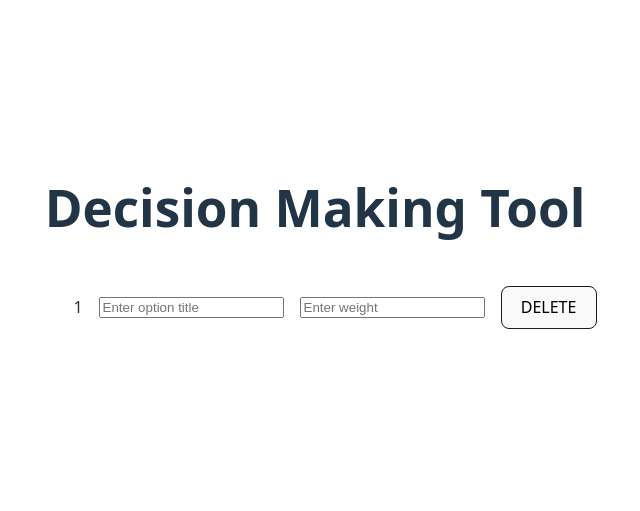
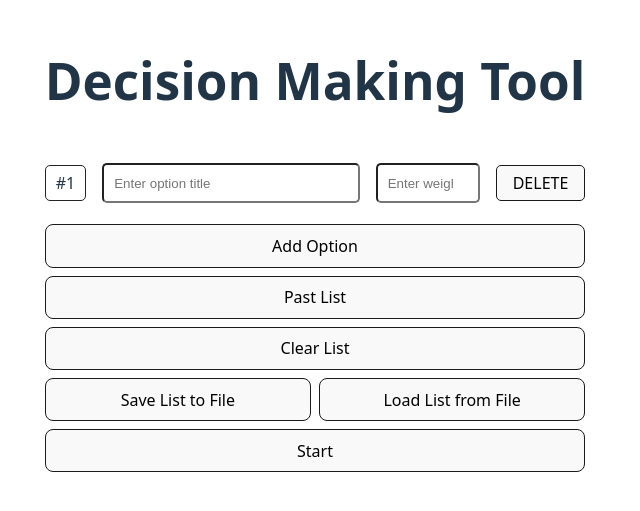
Before and after one commit to lipan4836/decision-making-tool, a Vue app in the folder decision-making-tool/: page / in a window 1280 px wide. Shown: the part 155-666 px from the top of the page, without its empty margins (325-965 px from the left). Built offline with nearby package versions, Linux system fonts and the light colour scheme.

Commit message:
feat: implement store to control options

```diff
--- a/decision-making-tool/package.json
+++ b/decision-making-tool/package.json
@@ -14,6 +14,7 @@
     "prepare": "cd .. && husky ./decision-making-tool/.husky"
   },
   "dependencies": {
+    "pinia": "^3.0.1",
     "vue": "^3.5.13",
     "vue-router": "^4.5.0"
   },
--- a/decision-making-tool/src/components/ListItem.vue
+++ b/decision-making-tool/src/components/ListItem.vue
@@ -1,36 +1,60 @@
 <template>
   <li class="item">
-    <LabelElement :classes="['item-label']">1</LabelElement>
+    <LabelElement class="item-label">
+      {{ item.id }}
+    </LabelElement>
     <InputElement
       type="text"
       name="title"
       placeholder="Enter option title"
-      :classes="['item-title']"
-      :callback="handleInputTitle"
+      class="item-title"
+      :value="item.title"
+      @input="(e: Event) => handleInput(e, 'title')"
     />
     <InputElement
       type="number"
       name="weight"
       placeholder="Enter weight"
-      :classes="['item-weight']"
-      :callback="handleInputWeight"
+      class="item-weight"
+      :value="item.weight"
+      @input="(e: Event) => handleInput(e, 'weight')"
     />
-    <ButtonElement :classes="['item-btn']">DELETE</ButtonElement>
+    <ButtonElement
+      class="item-btn"
+      @click="$emit('remove', item.id)"
+    >
+      DELETE
+    </ButtonElement>
   </li>
 </template>
 
 <script setup lang="ts">
+import type { ListItem } from '../types/types';
+import { defineProps, defineEmits } from 'vue';
+import { assert } from '../utils/typesProtection';
 import ButtonElement from './elements/ButtonElement.vue';
 import InputElement from './elements/InputElement.vue';
 import LabelElement from './elements/LabelElement.vue';
 
-const handleInputTitle = (event: Event) => {
-  console.log('input value:', (event.target as HTMLInputElement).value);
-};
+defineProps<{
+  item: ListItem
+}>()
 
-const handleInputWeight = (event: Event) => {
-  console.log('input value:', (event.target as HTMLInputElement).value);
-};
+const emit = defineEmits<{
+  (e: 'update', data: Partial<ListItem>): void
+  (e: 'remove', id: string): void
+}>();
+
+const handleInput = (event: Event, field: keyof ListItem) => {
+  const target = event.target
+  assert(target instanceof HTMLInputElement, `${target} is not HTMLInputElement`)
+
+  const value = field === 'weight'
+    ? Number(target.value)
+    : target.value
+
+  emit('update', {[field]: value})
+}
 </script>
 
 <style lang="scss" scoped>
--- a/decision-making-tool/src/components/elements/InputElement.vue
+++ b/decision-making-tool/src/components/elements/InputElement.vue
@@ -1,6 +1,6 @@
 <template>
   <input
-  :id="id"
+    :id="id"
     :type="type"
     :class="className"
     :name="name"
--- a/decision-making-tool/src/main.ts
+++ b/decision-making-tool/src/main.ts
@@ -2,6 +2,14 @@ import { createApp } from 'vue';
 import './style.scss';
 import App from './App.vue';
 import router from './router';
+import { createPinia } from 'pinia';
+import { useOptionsStore } from './store/options';
 
 const app = createApp(App);
-app.use(router).mount('#app');
+const pinia = createPinia();
+app.use(pinia).use(router);
+
+const optionsStore = useOptionsStore();
+optionsStore.init();
+
+app.mount('#app');
--- a/decision-making-tool/src/pages/HomePage.vue
+++ b/decision-making-tool/src/pages/HomePage.vue
@@ -2,13 +2,93 @@
   <main class="main">
     <h1>Decision Making Tool</h1>
     <ul class="list-wrap">
-      <ListItem />
+      <ListItem
+        v-for="item in state.list"
+        :key="item.id"
+        :item="item"
+        @update="(data) => updateOption(item.id, data)"
+        @remove="removeOption"
+      />
     </ul>
+    <div class="btns-block">
+      <ButtonElement
+        class="btns-block_btn"
+        @click="addOption"
+      >
+        Add Option
+      </ButtonElement>
+      <ButtonElement class="btns-block_btn">
+        Past List
+      </ButtonElement>
+      <ButtonElement class="btns-block_btn">
+        Clear List
+      </ButtonElement>
+      <ButtonElement class="btns-block_btn short">
+        Save List to File
+      </ButtonElement>
+      <ButtonElement class="btns-block_btn short">
+        Load List from File
+      </ButtonElement>
+      <ButtonElement class="btns-block_btn">
+        Start
+      </ButtonElement>
+    </div>
   </main>
 </template>
 
 <script setup lang="ts">
+import { onMounted } from 'vue';
+import { storeToRefs } from 'pinia';
 import ListItem from '../components/ListItem.vue';
+import ButtonElement from '../components/elements/ButtonElement.vue';
+import { useOptionsStore } from '../store/options';
 
+const store = useOptionsStore()
+const { state } = storeToRefs(store)
+const {addOption, removeOption, updateOption} = store
 
+onMounted(() => {
+  store.init()
+})
 </script>
+
+<style lang="scss" scoped>
+.list-wrap {
+  display: flex;
+  flex-direction: column;
+  gap: 16px;
+  align-items: center;
+  justify-content: center;
+  width: 100%;
+  padding: 5px 16px;
+
+  @media (width <= 495px) {
+    width: auto;
+  }
+}
+
+.btns-block {
+  display: grid;
+  grid-template-columns: 1fr 1fr;
+  gap: 8px;
+  width: 100%;
+
+  &_btn {
+    grid-column: span 2;
+    width: 100%;
+  }
+
+  .short {
+    grid-column: span 1;
+    width: auto;
+  }
+
+  .short:first-of-type {
+    grid-column: 1;
+  }
+
+  .short:last-of-type {
+    grid-column: 2;
+  }
+}
+</style>
--- /dev/null
+++ b/decision-making-tool/src/store/options.ts
@@ -0,0 +1,59 @@
+import { defineStore } from 'pinia';
+import { ref, watch } from 'vue';
+import type { ListItem, OptionList } from '../types/types';
+
+export const useOptionsStore = defineStore('options', () => {
+  const state = ref<OptionList>({
+    list: [],
+    lastId: 0,
+  });
+
+  const init = () => {
+    const saved = localStorage.getItem('option-list');
+    if (saved) {
+      try {
+        const parsed: OptionList = JSON.parse(saved);
+        if (parsed.list.length > 0) {
+          state.value = parsed;
+          return;
+        }
+      } catch (e) {
+        console.error('Failed to parse saved options', e);
+      }
+    }
+
+    state.value = {
+      list: [{ id: '#1', title: '', weight: null }],
+      lastId: 1,
+    };
+  };
+
+  const addOption = () => {
+    state.value.lastId += 1;
+    const newId = `#${state.value.lastId}`;
+
+    state.value.list = [...state.value.list, { id: newId, title: '', weight: null }];
+  };
+
+  const removeOption = (id: string) => {
+    state.value.list = state.value.list.filter((item) => item.id !== id);
+  };
+
+  const updateOption = (id: string, data: Partial<ListItem>) => {
+    const index = state.value.list.findIndex((item) => item.id === id);
+
+    if (index !== -1) {
+      state.value.list[index] = { ...state.value.list[index], ...data };
+    }
+  };
+
+  watch(
+    state,
+    (newVal) => {
+      localStorage.setItem('option-list', JSON.stringify(newVal));
+    },
+    { deep: true },
+  );
+
+  return { state, init, addOption, removeOption, updateOption };
+});
--- /dev/null
+++ b/decision-making-tool/src/utils/typesProtection.ts
@@ -0,0 +1,11 @@
+export function checkNullElement<T>(value: T): asserts value is NonNullable<T> {
+  if (value === undefined || value === null) {
+    throw new Error(`${value} is not defined`);
+  }
+}
+
+export function assert(condition: boolean, message: string): asserts condition {
+  if (!condition) {
+    throw new Error(message);
+  }
+}
```
Also changed, not shown: decision-making-tool/src/types/types.ts (renamed from decision-making-tool/src/types/elements.ts, +11 -0 lines), 1 other file (tests, documents, lock files or other folders).
